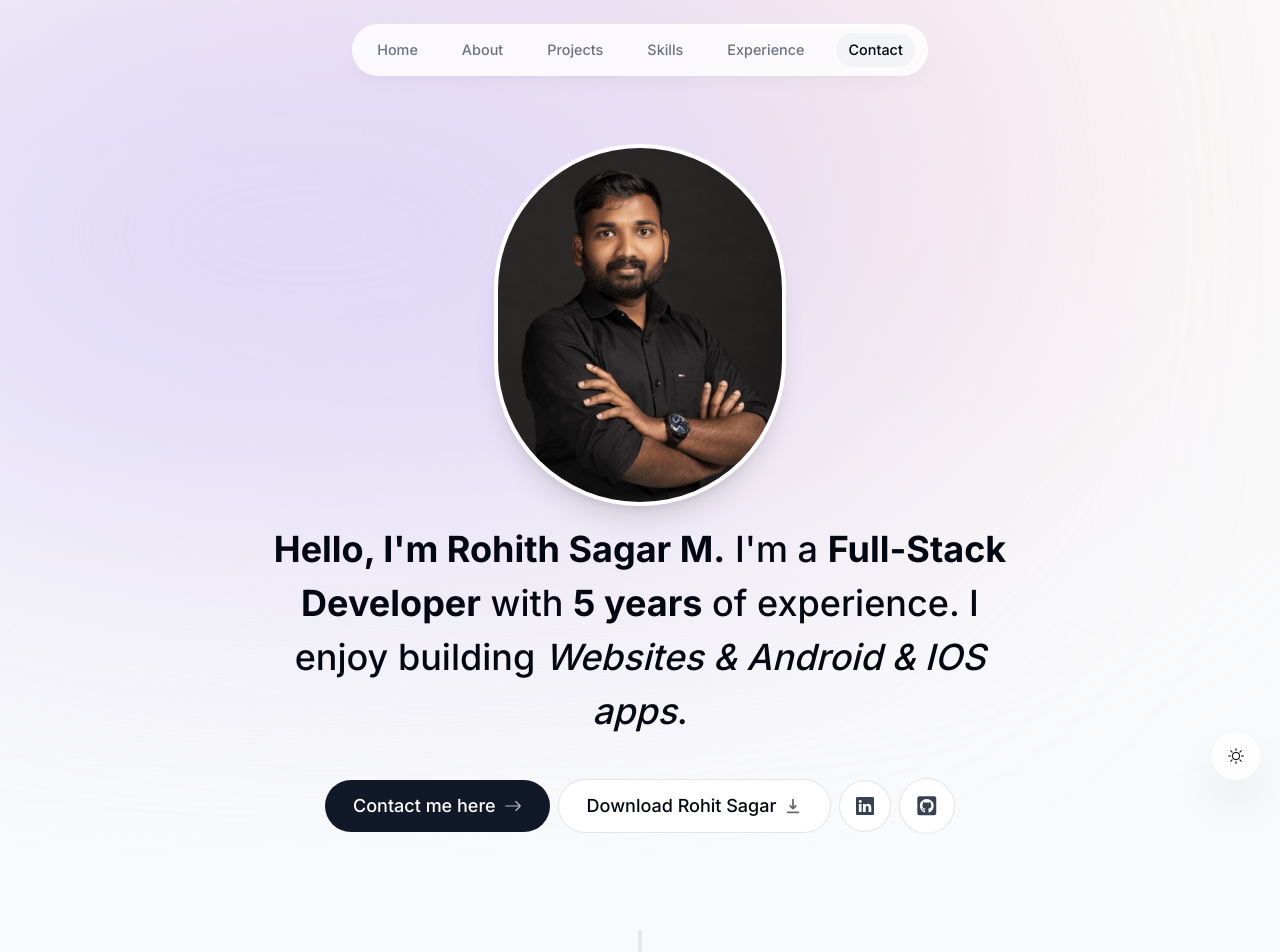
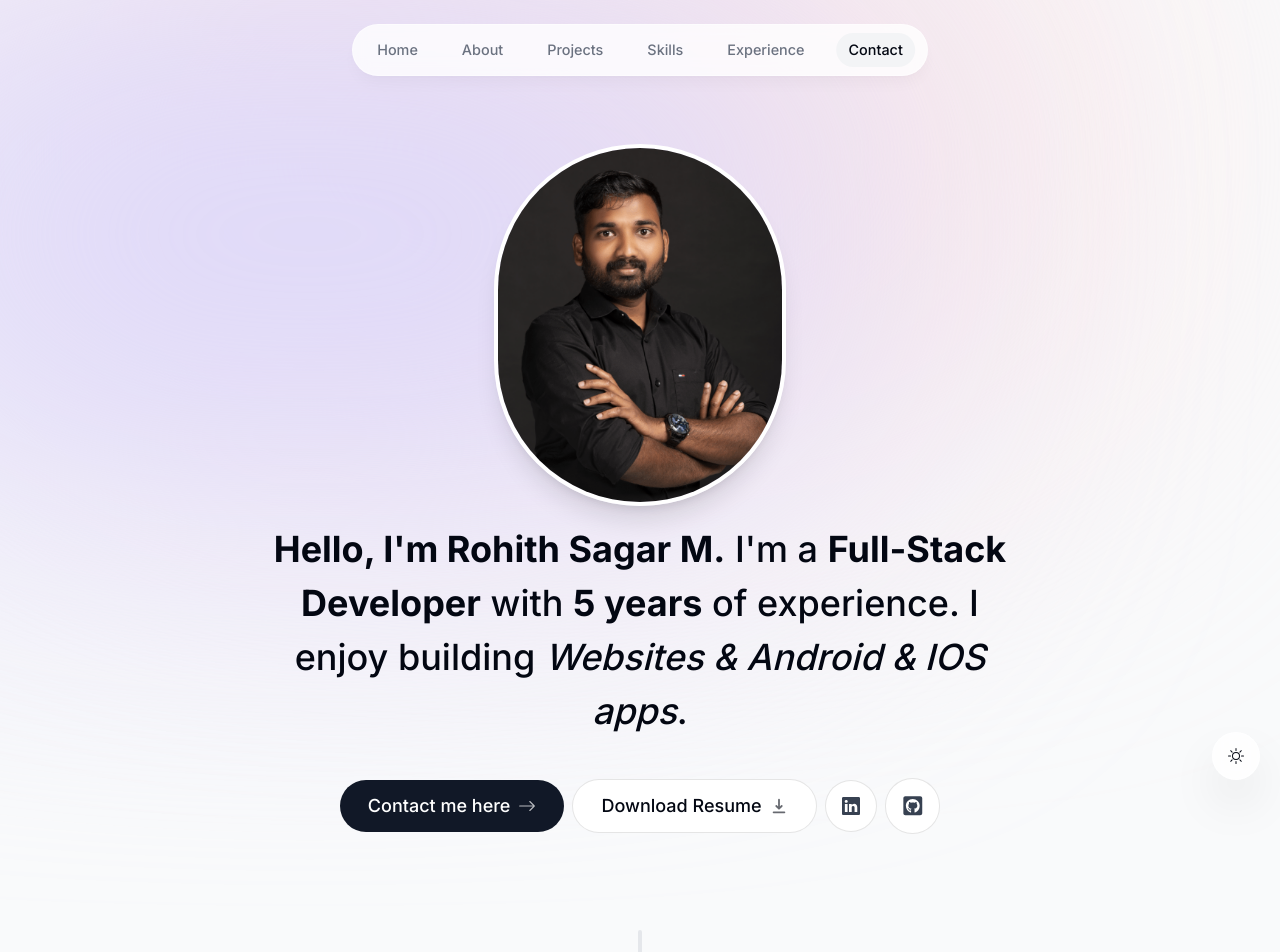
Before and after one commit to sagar143s/Rohith-nextjs, a Next.js app: page / in a window 1280 px wide. Shown: the top 952 px of the page. Built offline with nearby package versions, Linux system fonts and the light colour scheme; no server answers.

Commit message:
Update intro.tsx

```diff
--- a/components/intro.tsx
+++ b/components/intro.tsx
@@ -96,7 +96,7 @@ export default function Intro() {
           href="/Rohit Sagar.pdf"
           download
         >
-          Download Rohit Sagar{" "}
+          Download Resume{" "}
           <HiDownload className="opacity-60 group-hover:translate-y-1 transition" />
         </a>
 
```
